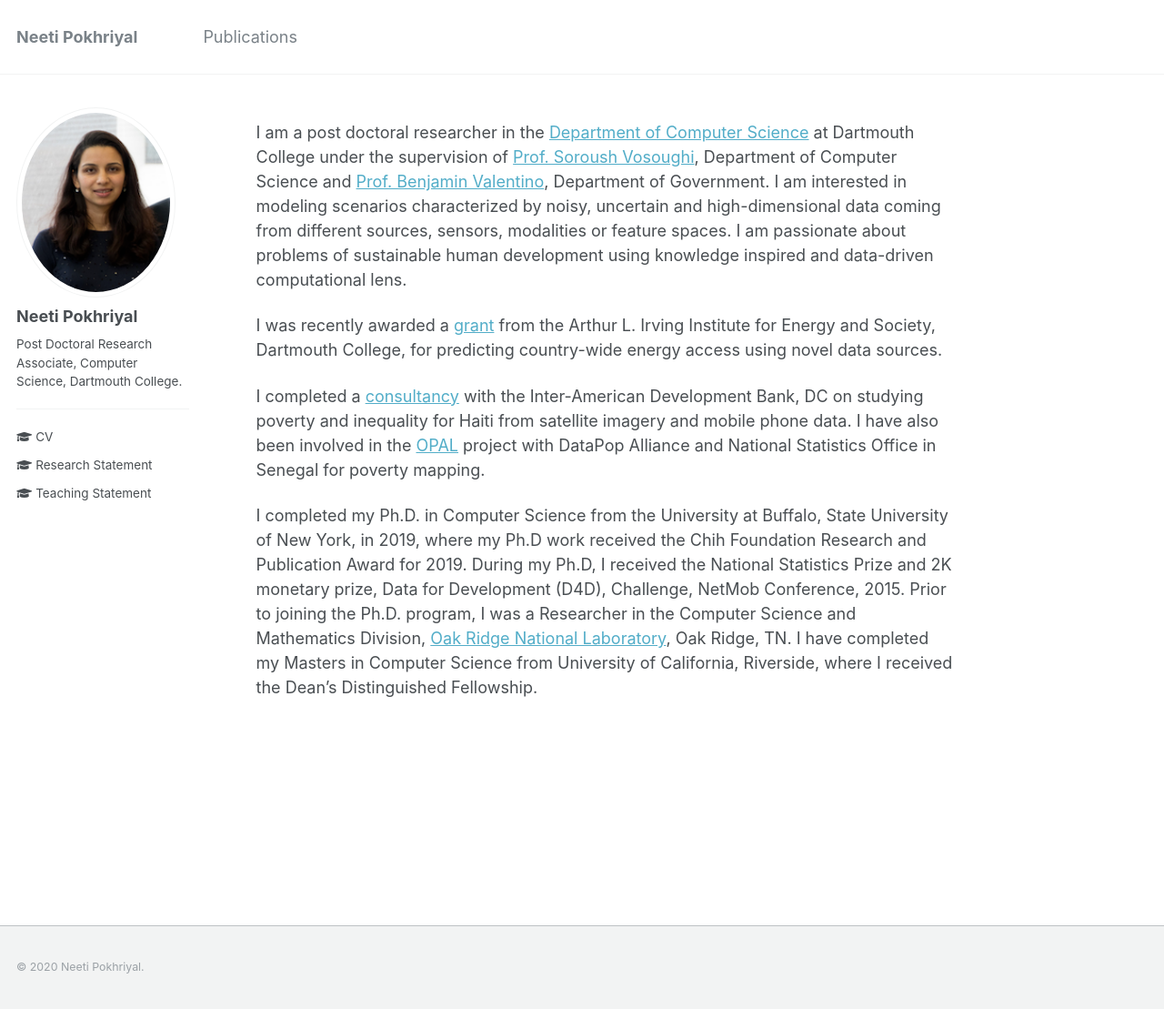
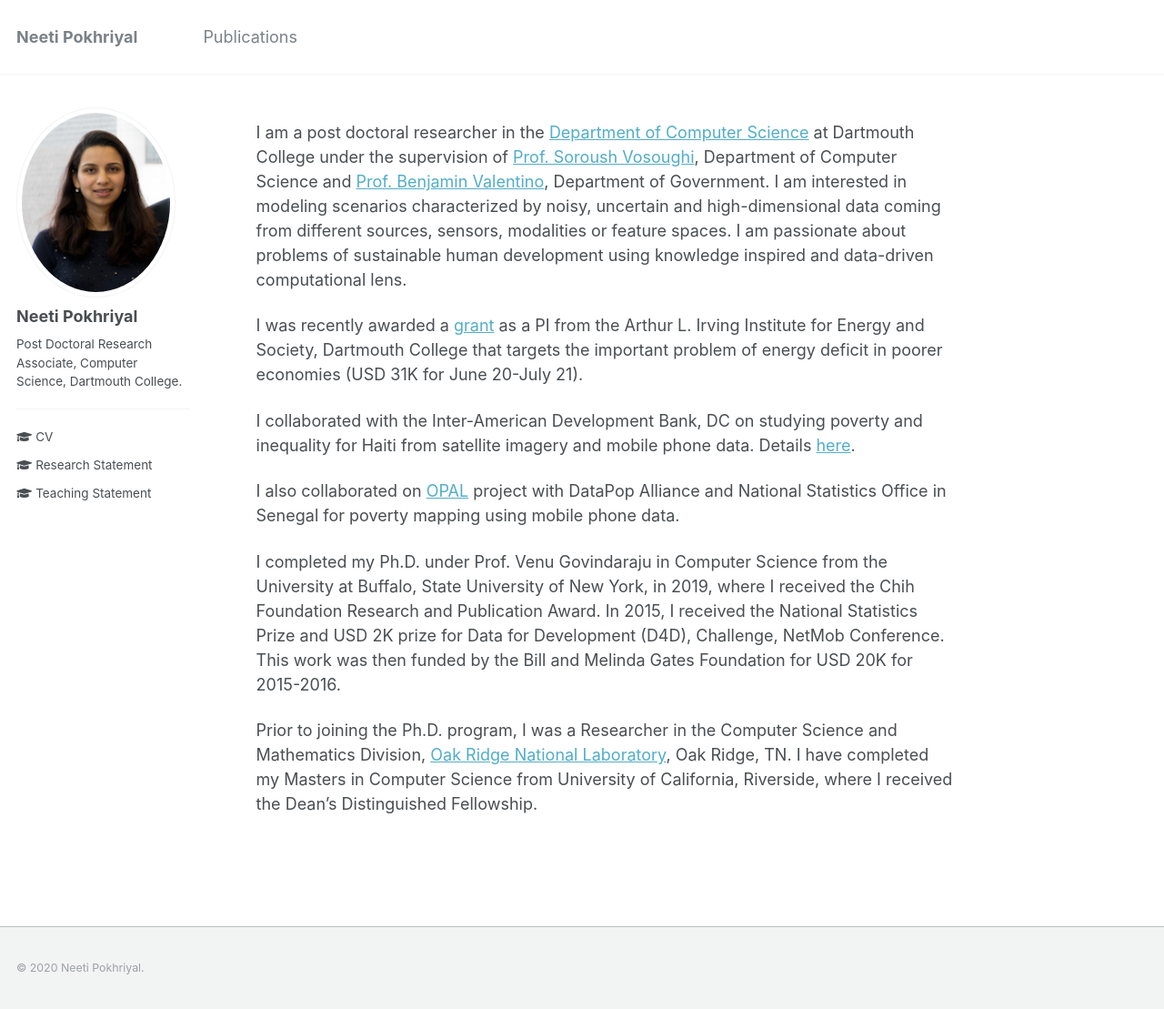
Before and after one commit to neetip/neetip.github.io, a Jekyll site: the page built from _pages/about.md, in a window 1280 px wide and 1109 px high. Shown: the whole window at 91% size. Built offline with Jekyll 4.4.1, drawn with Linux system fonts in a browser that asks for light colours.

Commit message:
Update about.md

```diff
--- a/_pages/about.md
+++ b/_pages/about.md
@@ -9,8 +9,12 @@ redirect_from:
 ---
 I am a post doctoral researcher in the <a href="https://www.cs.dartmouth.edu">Department of Computer Science</a> at Dartmouth College under the supervision of <a href="https://web.cs.dartmouth.edu/people/soroush-vosoughi">Prof. Soroush Vosoughi</a>, Department of Computer Science and <a href="https://sites.dartmouth.edu/valentino">Prof. Benjamin Valentino</a>, Department of Government.  I am interested in modeling scenarios characterized by noisy, uncertain and high-dimensional data coming from different sources, sensors, modalities or feature spaces. I am passionate about problems of sustainable human development using knowledge inspired and data-driven computational lens.
 
-I was recently awarded a <a href="https://irving.dartmouth.edu/research/funding-faculty/funded-projects/mapping-country-wide-energy-access-majority-worldgrant">grant</a> from the Arthur L. Irving Institute for Energy and Society, Dartmouth College, for predicting country-wide energy access using novel data sources.
+I was recently awarded a <a href="https://irving.dartmouth.edu/research/funding-faculty/funded-projects/mapping-country-wide-energy-access-majority-worldgrant">grant</a> as a PI from the Arthur L. Irving Institute for Energy and Society, Dartmouth College that targets the important problem of energy deficit in poorer economies (USD 31K for June 20-July 21).
 
-I completed a <a href="https://publications.iadb.org/en/estimating-and-forecasting-income-poverty-and-inequality-in-haiti-using-satellite-imagery-and-mobile-phone-data">consultancy</a> with the Inter-American Development Bank, DC on studying poverty and inequality for Haiti from satellite imagery and mobile phone data. I have also been involved in the <a href="https://datapopalliance.org/transform/opal/">OPAL</a> project with DataPop Alliance and National Statistics Office in Senegal for poverty mapping.
+I collaborated with the Inter-American Development Bank, DC on studying poverty and inequality for Haiti from satellite imagery and mobile phone data. Details <a href="https://publications.iadb.org/en/estimating-and-forecasting-income-poverty-and-inequality-in-haiti-using-satellite-imagery-and-mobile-phone-data">here</a>.
 
-I completed my Ph.D. in Computer Science from the University at Buffalo, State University of New York, in 2019, where my Ph.D work received the Chih Foundation Research and Publication Award for 2019. During my Ph.D, I received the National Statistics Prize and 2K monetary prize, Data for Development (D4D), Challenge, NetMob Conference, 2015. Prior to joining the Ph.D. program, I was a Researcher in the Computer Science and Mathematics Division, <a href="https://www.ornl.gov">Oak Ridge National Laboratory</a>, Oak Ridge, TN. I have completed my Masters in Computer Science from University of California, Riverside, where I received the Dean's Distinguished Fellowship.
+I also collaborated on <a href="https://datapopalliance.org/transform/opal/">OPAL</a> project with DataPop Alliance and National Statistics Office in Senegal for poverty mapping using mobile phone data.
+
+I completed my Ph.D. under Prof. Venu Govindaraju in Computer Science from the University at Buffalo, State University of New York, in 2019, where I received the Chih Foundation Research and Publication Award. In 2015, I received the National Statistics Prize and USD 2K prize for Data for Development (D4D), Challenge, NetMob Conference. This work was then funded by the Bill and Melinda Gates Foundation for USD 20K for 2015-2016.
+
+Prior to joining the Ph.D. program, I was a Researcher in the Computer Science and Mathematics Division, <a href="https://www.ornl.gov">Oak Ridge National Laboratory</a>, Oak Ridge, TN. I have completed my Masters in Computer Science from University of California, Riverside, where I received the Dean's Distinguished Fellowship.
```
